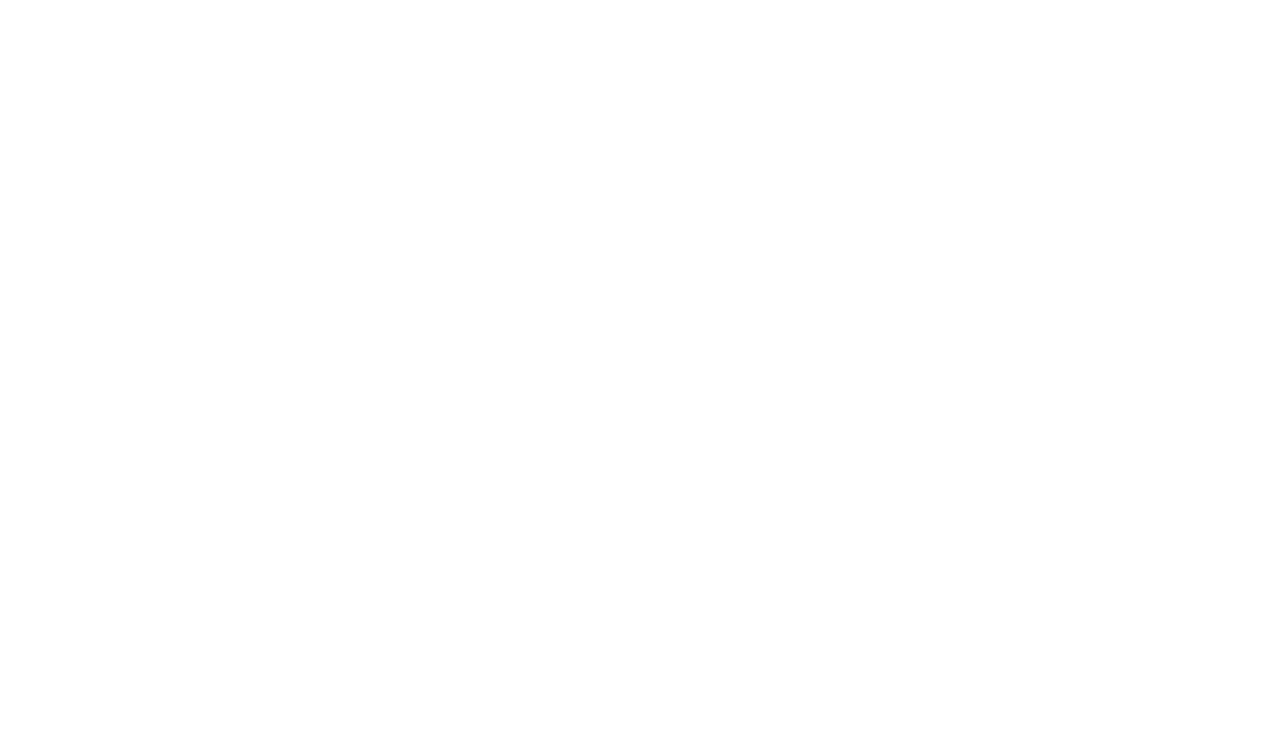
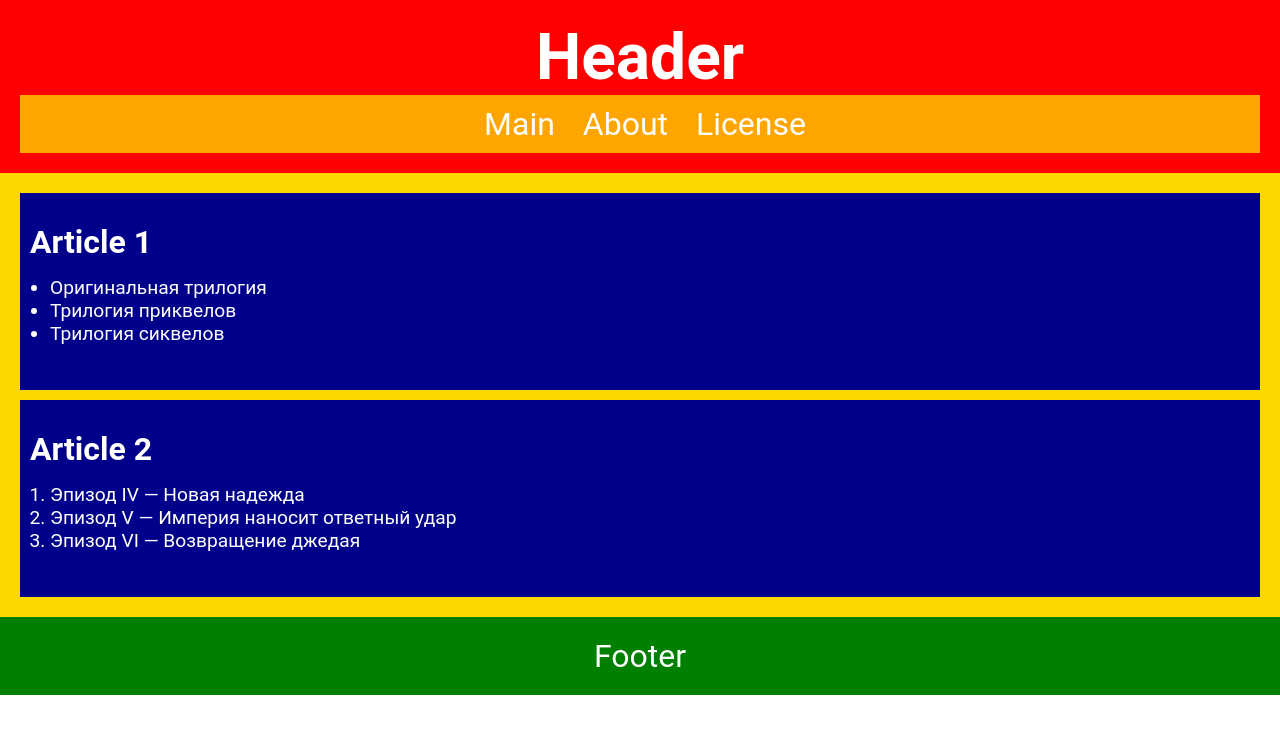
Before and after one commit to js-tasks-ru/htmlcss-20250313_mrgrubers, a website: page 02-dz0/01-semantic-mockup/solution.html in a window 1280 px wide. Drawn offline with Linux system fonts and the light colour scheme.

Commit message:
Added basic html and css styles as writen in README file

```diff
--- /dev/null
+++ b/02-dz0/01-semantic-mockup/solution.css
@@ -0,0 +1,67 @@
+* {
+    padding: 0;
+    margin: 0;
+    box-sizing: border-box;
+    font-family: 'Roboto', sans-serif;
+    color: white;
+}
+
+header {
+    background-color: red;
+    text-align: center;
+    font-size: 2rem;
+    padding: 20px;
+}
+
+nav {
+    background-color: orange;
+    padding: 10px;
+}
+
+nav a {
+    text-decoration: none;
+    margin: 0 10px;
+}
+
+nav a:last-child {
+    margin-right: 0;
+}
+
+main {
+    padding: 20px;
+    background-color: gold;
+}
+
+article {
+    padding: 30px 10px;
+    margin-bottom: 10px;
+    background-color: darkblue;
+}
+
+article h2 {
+    font-size: 2rem;
+    margin-bottom: 15px;
+}
+
+article:last-child {
+    margin-bottom: 0;
+}
+
+article ul {
+    padding-left: 20px;
+    margin-bottom: 15px;
+    font-size: 1.2rem;
+}
+
+article ol {
+    padding-left: 20px;
+    margin-bottom: 15px;
+    font-size: 1.2rem;
+}
+
+footer {
+    background-color: green;
+    text-align: center;
+    font-size: 2rem;
+    padding: 20px;
+}
--- a/02-dz0/01-semantic-mockup/solution.html
+++ b/02-dz0/01-semantic-mockup/solution.html
@@ -1,4 +1,40 @@
 <!DOCTYPE html>
-<html lang="ru">
-    <!-- Ваше решение -->
+<html lang="en">
+<head>
+    <meta charset="UTF-8">
+    <meta name="viewport" content="width=device-width, initial-scale=1.0">
+    <link rel="stylesheet" href="./solution.css">
+    <title>Document</title>
+</head>
+<body>
+    <header>
+        <h1>Header</h1>
+        <nav>
+            <a href="">Main</a>
+            <a href="">About</a>
+            <a href="">License</a>
+        </nav>
+    </header>
+    <main>
+        <article>
+            <h2>Article 1</h2>
+            <ul>
+                <li>Оригинальная трилогия</li>
+                <li>Трилогия приквелов</li>
+                <li>Трилогия сиквелов</li>
+            </ul>
+        </article>
+        <article>
+            <h2>Article 2</h2>
+            <ol>
+                <li>Эпизод IV — Новая надежда</li>
+                <li>Эпизод V — Империя наносит ответный удар</li>
+                <li>Эпизод VI — Возвращение джедая</li>
+            </ol>
+        </article>
+    </main>
+    <footer>
+        <p>Footer</p>
+    </footer>
+</body>
 </html>
```
